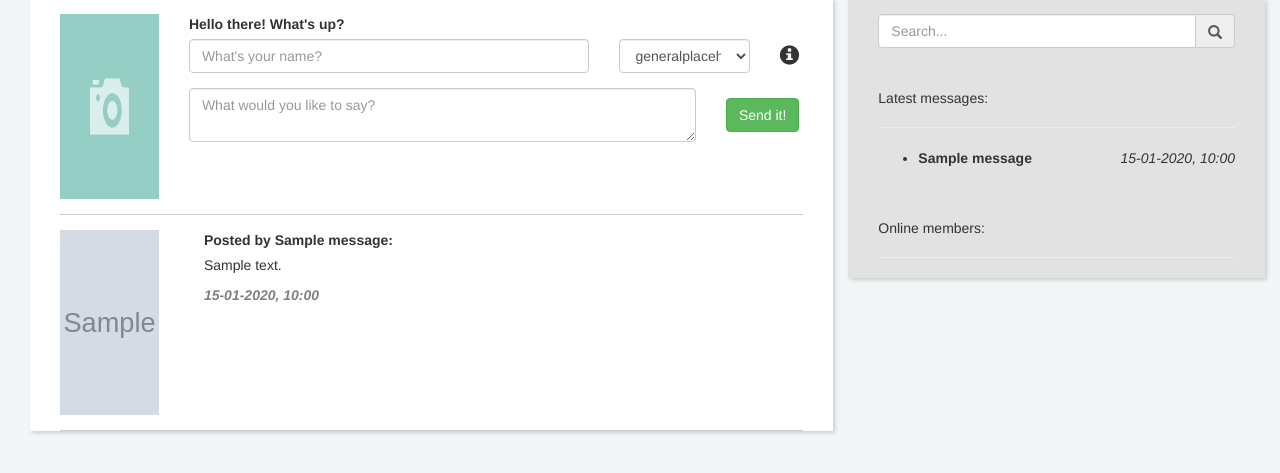
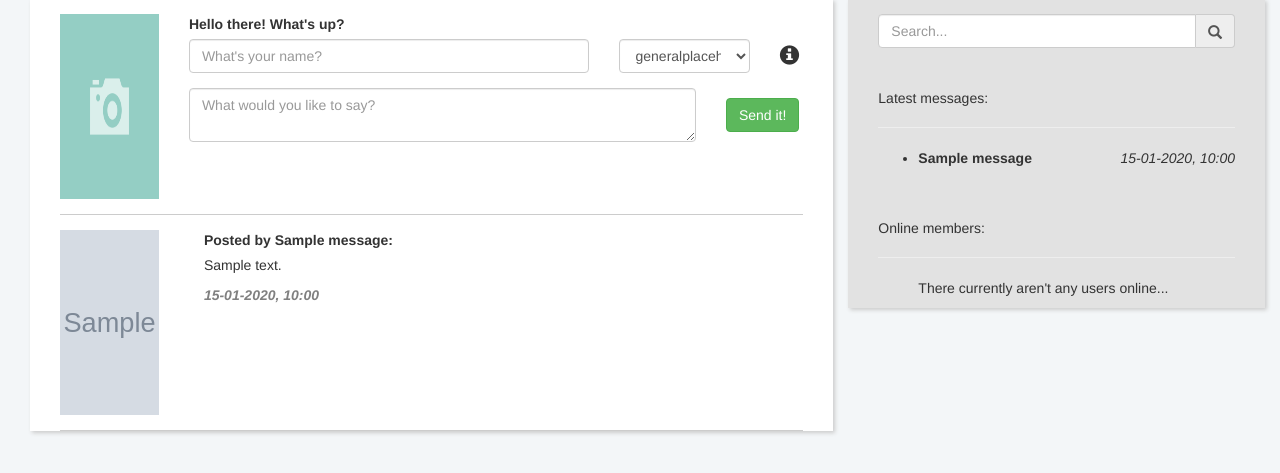
Before and after one commit to Marcovandelindt/Gastenboek, a PHP site: page / in a window 1280 px wide. Shown: the part 181-654 px from the top of the page. Run offline with PHP 8.4, Linux system fonts and the light colour scheme; tables that the repository leaves empty or names only in its code hold one stand-in row (values such as "Sample post"); grey boxes marked "Sample" are stand-in pictures; some libraries are stand-ins or nearby versions.

Commit message:
Added a function which gets all the online users

```diff
--- a/models/User.php
+++ b/models/User.php
@@ -313,6 +313,26 @@ class User extends Model
 			header('Location: login');
 		}
 	}
+
+	public function getOnlineUsers()
+	{
+		$get = $this->connect->database->prepare('SELECT * FROM users WHERE status = "Online"');
+		$get->execute();
+
+		$count = $get->rowCount();
+
+		if ($count == 0)
+		{
+			echo 'There currently aren\'t any users online...';
+		}
+		else
+		{
+			foreach($get as $item)
+			{
+				echo '<li><strong>' . $item['username'] . '</strong><span class="label label-success pull-right">Online!</span></li>';
+			}
+		}
+	}
 }
 
 # End of File
--- a/views/home.php
+++ b/views/home.php
@@ -185,6 +185,9 @@
 									<div class="page-header">
 										<p>Online members:</p>
 									</div>
+									<ul>
+										<?php $user->getOnlineUsers(); ?>
+									</ul>
 								</div>
 							</div>
 						</div>
```
